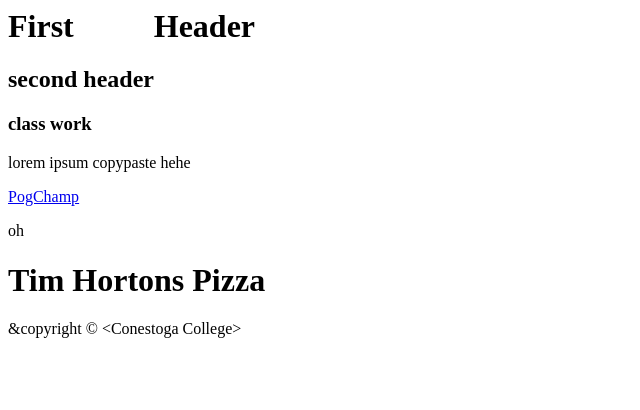
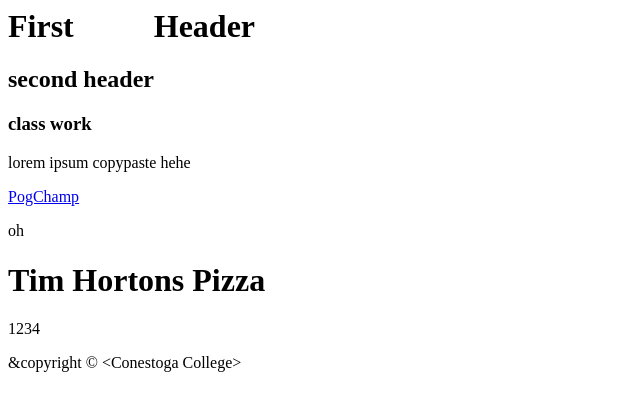
Before and after one commit to songblrd/ClassWork, a plain HTML site: page Week 1/index.html in a window 1280 px wide. Shown: the whole page, without its empty margins (0-640 px from the left). Drawn offline with Linux system fonts and the light colour scheme.

Commit message:
change 3

```diff
--- a/Week 1/index.html
+++ b/Week 1/index.html
@@ -20,6 +20,7 @@
      <main>
         <p>oh</p>
         <h1> Tim Hortons Pizza</h1>
+        <p> 1234</p>
      </main>
      <aside>
 
```
